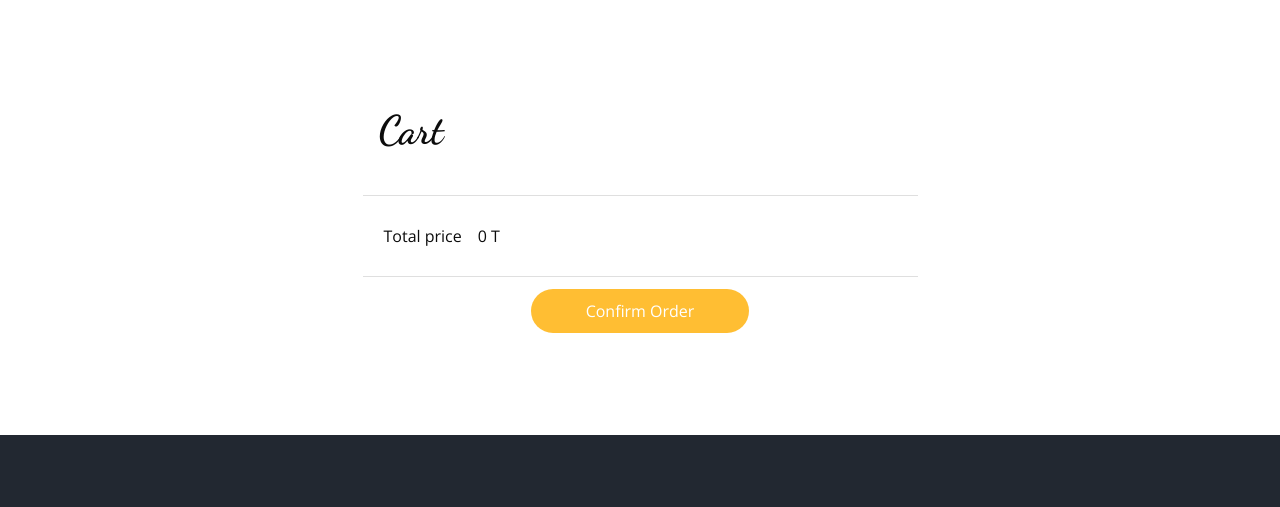
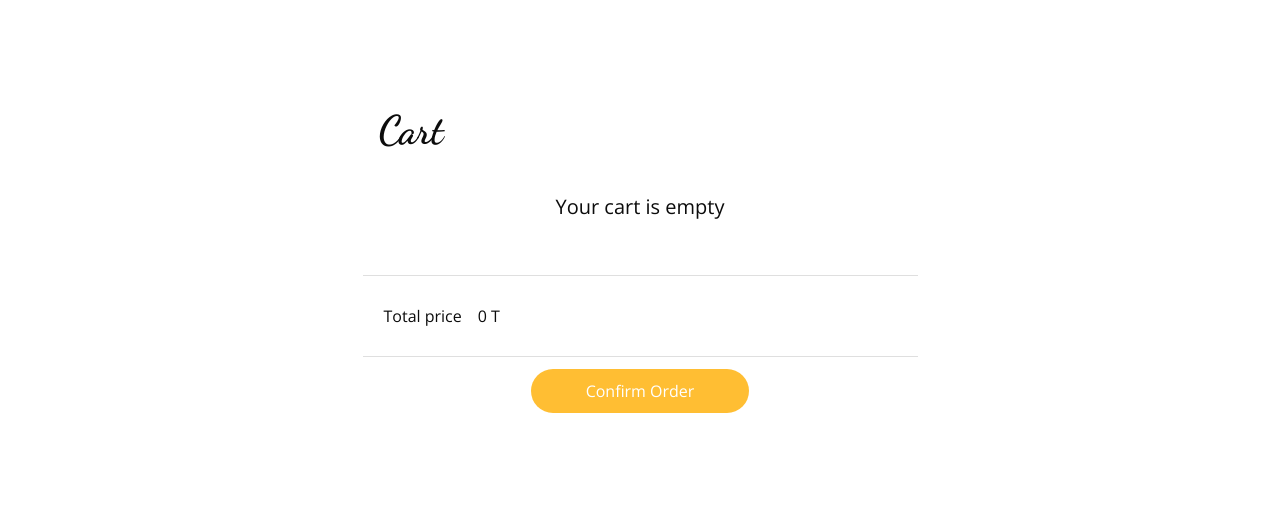
Before and after one commit to M93-group1-restaurant/Cafe-Restaurant-M93, a Django app: page /cart/ in a window 1280 px wide. Shown: the part 88-595 px from the top of the page. Run offline with Django 4.2, Linux system fonts and the light colour scheme; data comes from the database, SQL or seed files in the repository; some libraries are stand-ins or nearby versions.

Commit message:
cart empty message

```diff
--- a/CafeManagement/templates/cart.html
+++ b/CafeManagement/templates/cart.html
@@ -13,6 +13,9 @@
                 Cart
               </h2>
             </div>
+            {% if not menuItems %}
+            <div class="text-center"> <h5 class="card-text">Your cart is empty</h5><br><br></div>
+            {% endif %}
             <ul class="list-group list-group-flush">
               {% for menuItem in menuItems %}
               <li class="list-group-item gap-2" id="cartItem{{menuItem.0.id}}">
```
